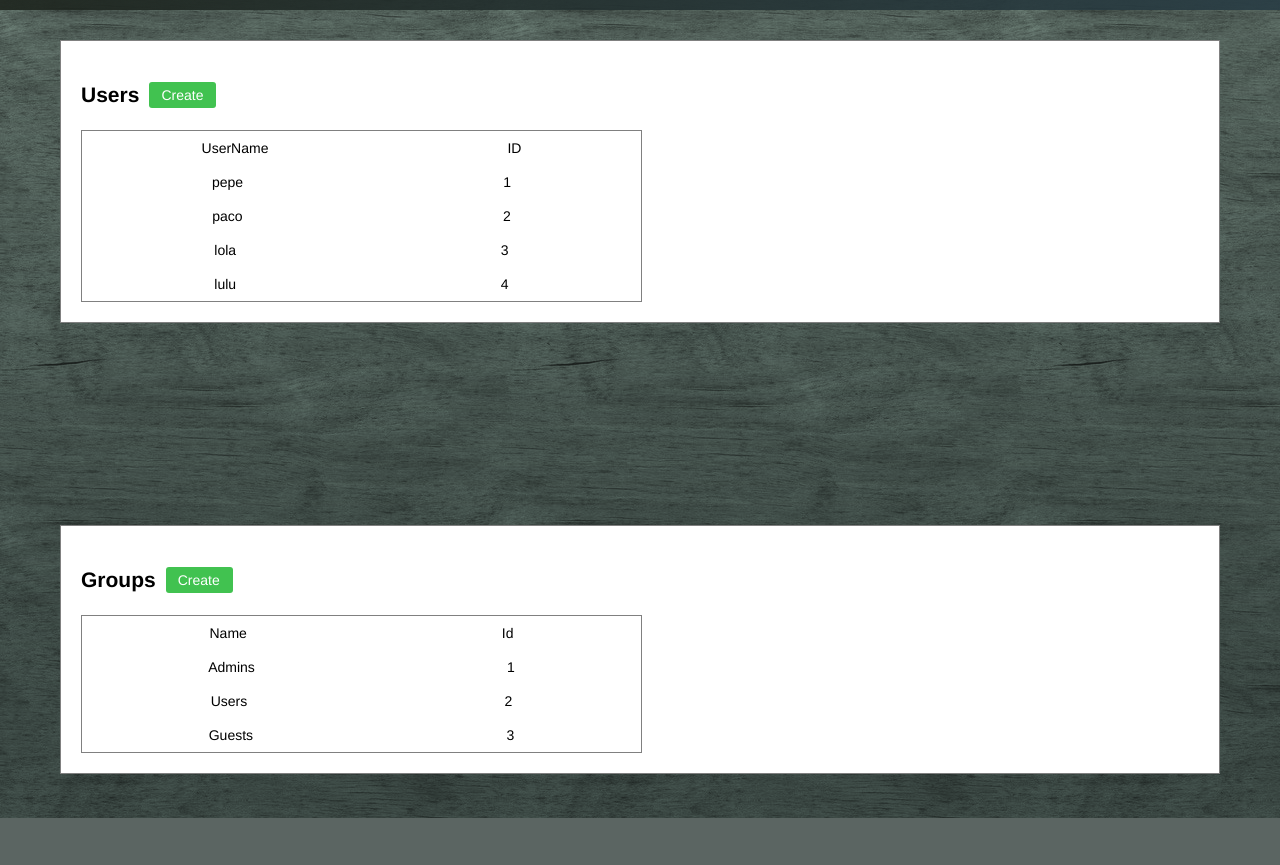
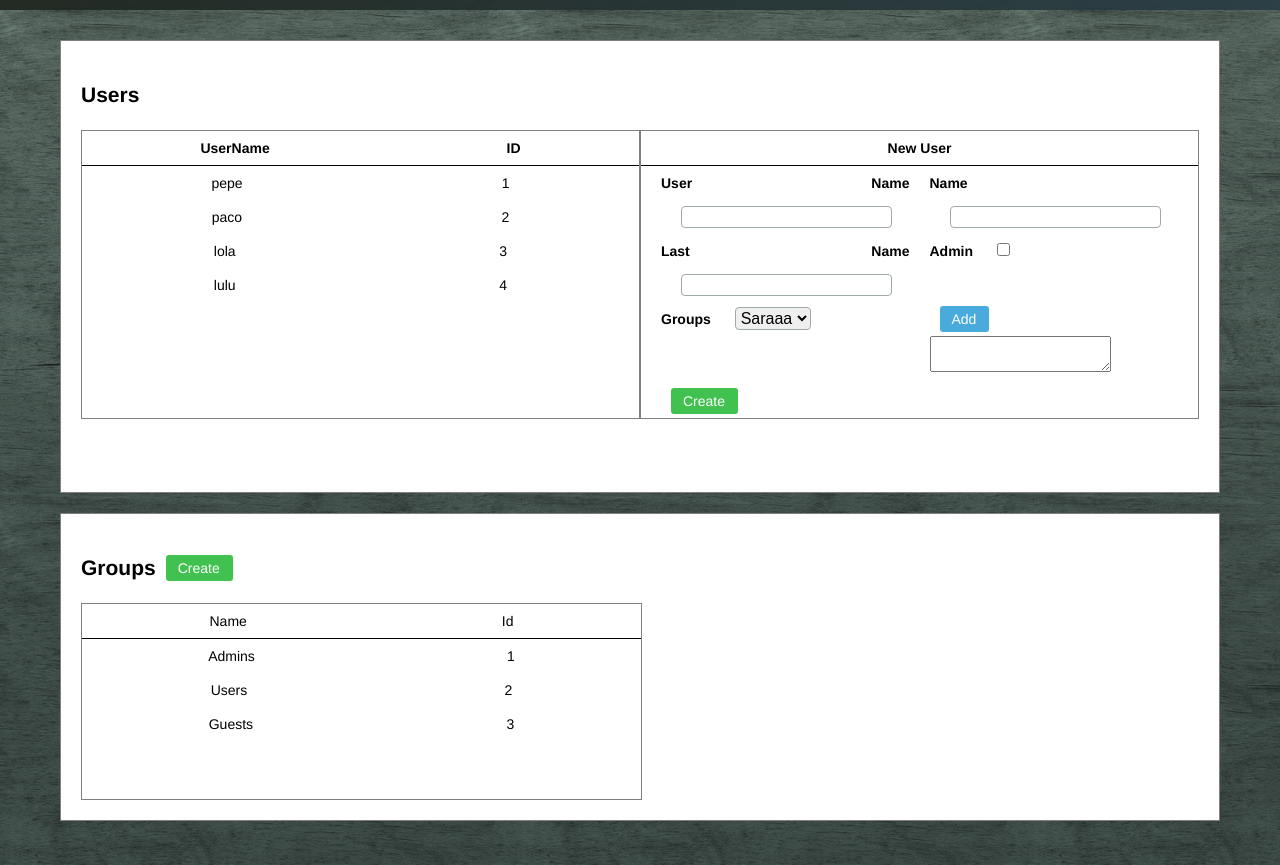
Before and after one commit to sfabrizio/rooty, a website: page index.html in a window 1280 px wide. Shown: the part 50-915 px from the top of the page. Before the commit the page ends 868 px from the top, so only its background shows below. Drawn offline with Linux system fonts and the light colour scheme.

Commit message:
[ADD] basic user creation layout

```diff
--- a/index.html
+++ b/index.html
@@ -13,24 +13,71 @@
     <div id="user-container" class="container">
         <div class="container-title">
             <span><h2>Users</h2></span>
-            <span><a class="button button__create" href="" onclick="createUser()">Create</a></span>
         </div>
+        <div class="container-row">
             <div class="user-container-list">
                 <div class="container-list_header">
-                <div class="list-header_column">UserName</div>
-                <div class="list-header_column">ID</div>
+                    <div class="list-header_column"><label>UserName</label></div>
+                    <div class="list-header_column"><label>ID</label></div>
                 </div>
                 <div id="user-list" class="container-list_body">
                 </div>
             </div>
+            <div class="user-container-create">
+                <div class="container-list_header">
+                    <div class="list-header_column"><label>New User</label></div>
+                </div>
+                <div class="container-input">
+                    <div class="input__row">
+                        <div>
+                            <label for="user_userName-input">User Name</label>
+                            <input id="user_userName-input" type="text">
+                        </div>
+                        <div>
+                            <label for="user_firstName-input">Name</label>
+                            <input id="user_firstName-input" type="text">
+                        </div>
+                    </div>
+                    <div class="input__row">
+                        <div>
+                            <label for="user-lastName-input">Last Name</label>
+                            <input type="text" id="user-lastName-input">
+                        </div>
+                        <div>
+                            <label for="user_isAdmin-input">Admin</label>
+                            <input id="user_isAdmin-input" type="checkbox">
+                        </div>
                     </div>
 
-    <div id="user-detail-container" class="container">
+                    <div class="input__row">
+                        <div>
+                            <label for="user-groups-select">Groups</label>
+                            <span>
+                                <select name="groups-select" id="user-groups-select">
+                                    <option value="sda">Saraaa</option>
+                                    <option value="33">32232</option>
+                                </select>
+                            </span>
+                        </div>
+                        <div>
+                            <span><a class="button button__add" href="" >Add</a></span>
+                            <textarea name="" id=""></textarea>
+                        </div>
+                    </div>
+                    <div class="input__row">
+                        <span><a class="button button__create" href="" onclick="createUser()">Create</a></span>
+                    </div>
+                </div>
+            </div>
+        </div>
+        <div id="user-detail-container">
             <label>Name:</label><span id="user_firstName"></span>
             <label>Last Name:</label><span id="user_lastName"></span>
             <label>is Admin:</label><span id="user_isAdmin"></span>
             <label>Group id:</label><span id="user_group_id"></span>
         </div>
+    </div>
+
 
     <div id="groups-container" class="container">
         <div class="container-title">
--- a/style/main.css
+++ b/style/main.css
@@ -62,9 +62,47 @@ body {
         margin-top: 70px;
     }
 
-    .user-container-list, .groups-container-list {
+    .user-container-list, .user-container-create, .groups-container-list {
         width: 50%;
         border: 1px solid grey;
+    }
+
+    .container-row {
+        display: flex;
+    }
+
+    .container label{
+        font-weight: bold;
+    }
+
+    /*user creation widget*/
+    .container .user-container-create .container-list_body {
+        padding: 7px;
+    }
+    .container .user-container-create .container-input {
+        display: flex;
+        flex-direction: column;
+    }
+    .container .user-container-create .container-input .input__row{
+        display: flex;
+        padding-left: 20px;
+    }
+    .container .user-container-create .container-input .input__row div{
+        margin-right: 20px;
+        width: 48%;
+    }
+    .container .user-container-create .container-input .input__row div input,.input__row div select{
+        font-size:16px;
+        border-width:1px;
+        border-radius:4px;
+        border-style:solid;
+        border-color:#a0aba2;
+        padding: 1px;
+        margin-left: 20px;
+    }
+    .container .user-container-create .container-input .input__row div input:focus,.input__row div select:focus {
+        border-color:#17a017;
+        outline:none;
     }
 
     .container .container-title {
@@ -74,10 +112,12 @@ body {
     .container .container-list_header{
         display: flex;
         justify-content: space-around;
+        border-bottom: 1px solid black;
     }
+
     .container .container-list_body {
-        display: flex;
-        flex-direction: column;
+        height: 160px;
+        overflow: auto;
     }
         .container .body_row {
             display: flex;
@@ -86,15 +126,17 @@ body {
         .container .body_row:hover {
             background-color: lightseagreen;
             cursor: pointer;
+            font-weight: bold;
         }
         .container .body_row div{
             pointer-events: none;
         }
 
     #user-detail-container{
-        margin-top: 0px;
+        margin-top: 15px;
         background-color: white;
-        border: 3px solid lightseagreen;
+        border: 2px solid lightseagreen;
+        text-align: center;
         visibility: hidden;
         opacity:0;
         transition: visibility 0s, opacity 0.5s linear;
@@ -109,7 +151,6 @@ body {
         transition: visibility 0s, opacity 0.5s linear;
     }
     #user-detail-container label{
-        font-weight: bold;
         margin-left: 20px;
         margin-right: 20px;
     }
@@ -157,6 +198,10 @@ body {
     background-color: #41c250;
 }
 
+.main-container .button.button__add {
+    background-color: #49aadc;
+}
+
 .main-container .button.button__cancel {
     background-color: orange;
 }
```
Lines whose indentation alone changed are shown as unchanged.
